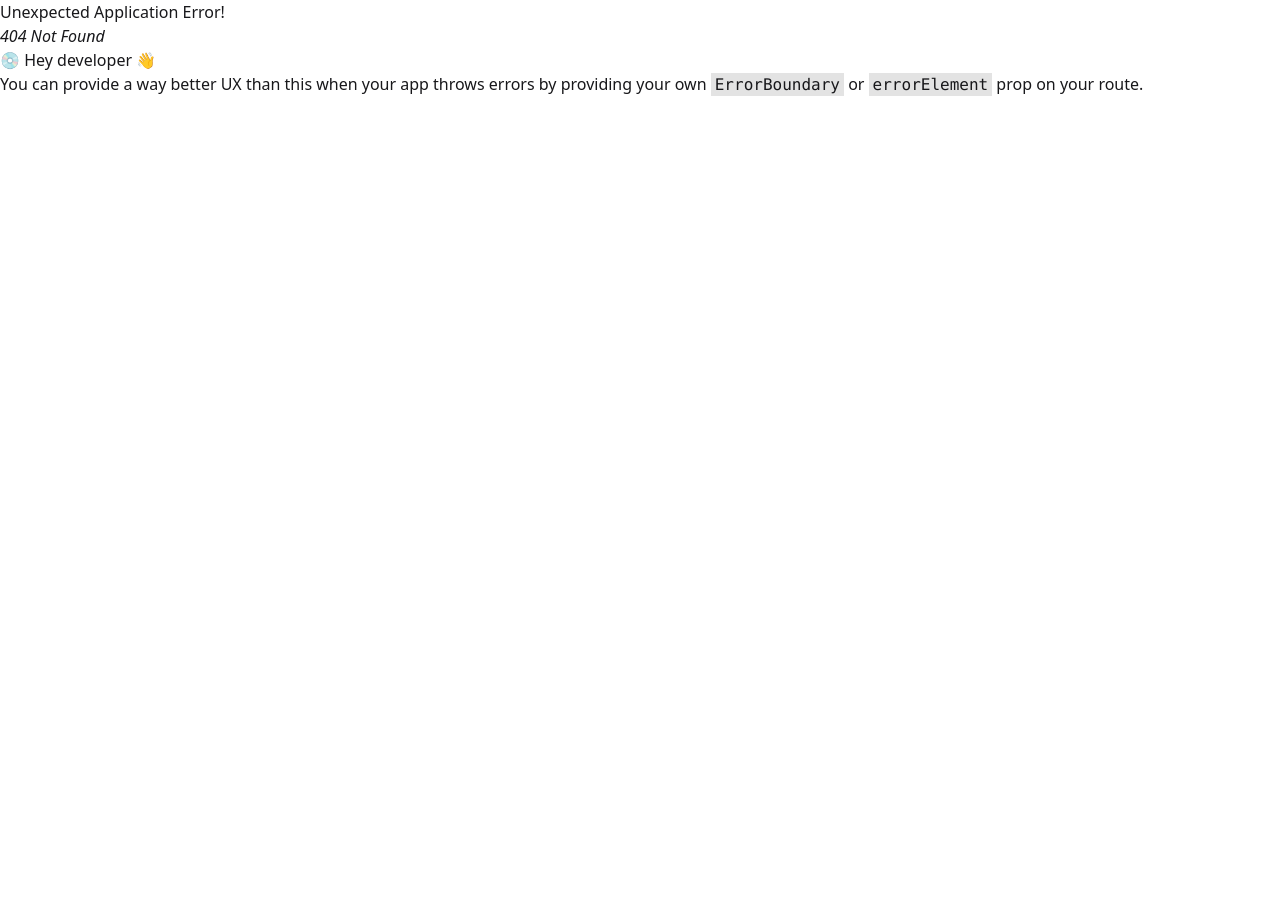
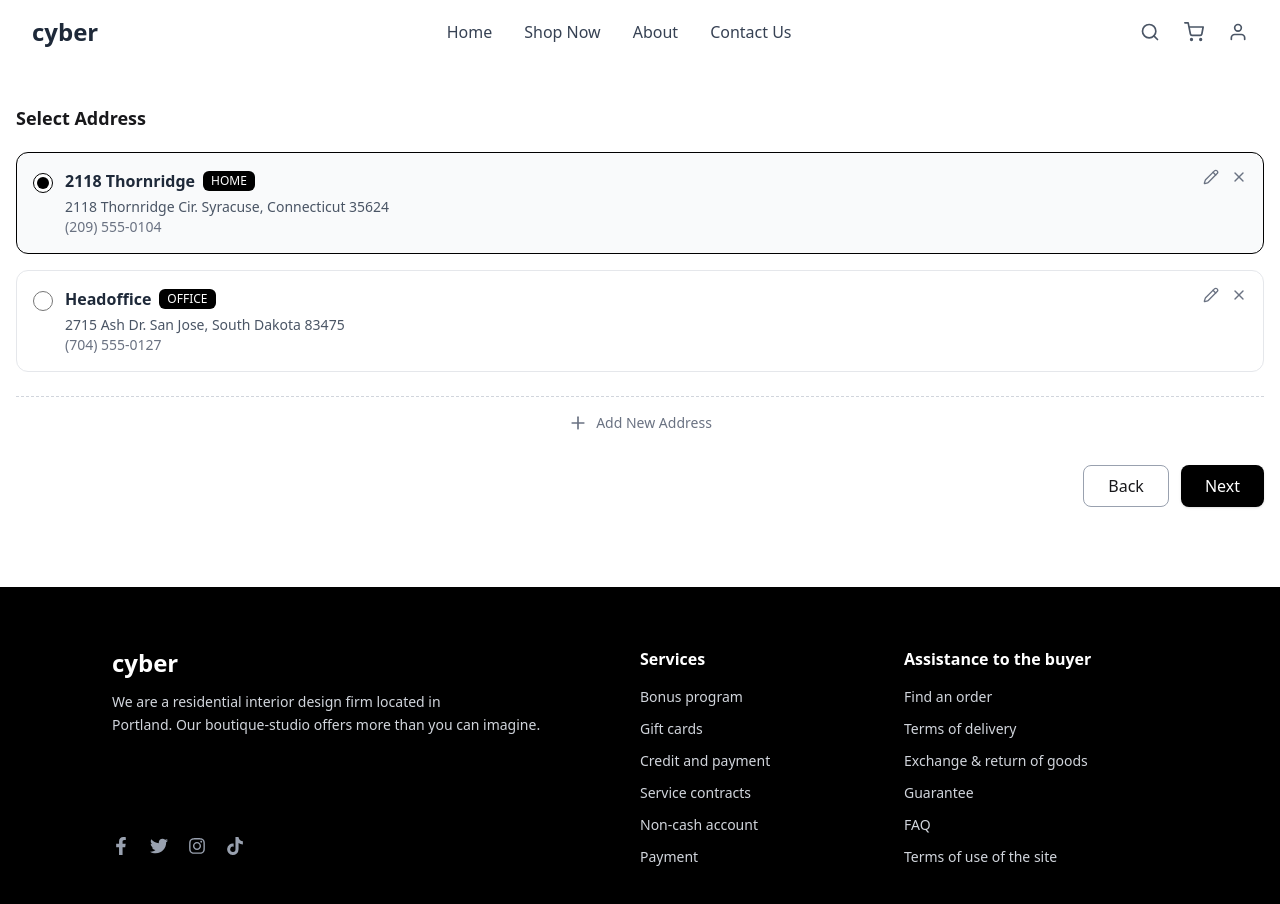
Before and after one commit to SabbirHossainEvan/cyber, a React (Vite) app: page /checkout in a window 1280 px wide. Before the commit this address had no page. Shown: the top 904 px of the page. Before the commit the page ends 800 px from the top, so only its background shows below. Built offline with nearby package versions, Linux system fonts and the light colour scheme.

Commit message:
checkout section

```diff
--- /dev/null
+++ b/src/components/AddressSelection.jsx
@@ -0,0 +1,155 @@
+import React, { useState } from "react";
+import { motion, AnimatePresence } from "framer-motion";
+import { Pencil, X, Plus } from "lucide-react";
+
+const AddressSelection = () => {
+  const [addresses, setAddresses] = useState([
+    {
+      id: 1,
+      title: "2118 Thornridge",
+      label: "HOME",
+      address: "2118 Thornridge Cir. Syracuse, Connecticut 35624",
+      phone: "(209) 555-0104",
+    },
+    {
+      id: 2,
+      title: "Headoffice",
+      label: "OFFICE",
+      address: "2715 Ash Dr. San Jose, South Dakota 83475",
+      phone: "(704) 555-0127",
+    },
+  ]);
+
+  const [selectedId, setSelectedId] = useState(1);
+
+  const handleDelete = (id) => {
+    setAddresses(addresses.filter((a) => a.id !== id));
+  };
+
+  const handleAddNew = () => {
+    const newAddress = {
+      id: Date.now(),
+      title: "New Address",
+      label: "OTHER",
+      address: "Enter address details...",
+      phone: "(000) 000-0000",
+    };
+    setAddresses([...addresses, newAddress]);
+    setSelectedId(newAddress.id);
+  };
+
+  return (
+    <motion.div
+      className="max-w-7xl mx-auto px-4 bg-white rounded-2xl "
+      initial={{ opacity: 0, y: 40 }}
+      animate={{ opacity: 1, y: 0 }}
+      transition={{ duration: 0.6 }}
+    >
+      {/* Step Header */}
+      <div className="flex items-center justify-center space-x-10 mb-8">
+        <div className="flex flex-col items-center">
+          <div className="flex items-center space-x-2 text-black font-medium ">
+            <span className="w-6 h-6 flex items-center justify-center rounded-full bg-black text-white text-sm">
+              1
+            </span>
+            <span>Address</span>
+          </div>
+        </div>
+
+        <div className="flex flex-col items-center text-gray-400">
+          <div className="flex items-center space-x-2">
+            <span className="w-6 h-6 flex items-center justify-center rounded-full border border-gray-300 text-sm">
+              2
+            </span>
+            <span>Shipping</span>
+          </div>
+        </div>
+
+        <div className="flex flex-col items-center text-gray-400">
+          <div className="flex items-center space-x-2">
+            <span className="w-6 h-6 flex items-center justify-center rounded-full border border-gray-300 text-sm">
+              3
+            </span>
+            <span>Payment</span>
+          </div>
+        </div>
+      </div>
+
+      {/* Select Address */}
+      <h3 className="text-lg font-semibold mb-5 mt-20">Select Address</h3>
+
+      <AnimatePresence>
+        {addresses.map((address) => (
+          <motion.div
+            key={address.id}
+            layout
+            initial={{ opacity: 0, y: 15 }}
+            animate={{ opacity: 1, y: 0 }}
+            exit={{ opacity: 0, y: -10 }}
+            whileHover={{ scale: 1.01 }}
+            className={`flex justify-between items-start p-4 mb-4 rounded-xl border transition-all ${
+              selectedId === address.id
+                ? "border-black bg-gray-50"
+                : "border-gray-200"
+            }`}
+          >
+            <div className="flex items-start gap-3">
+              <input
+                type="radio"
+                checked={selectedId === address.id}
+                onChange={() => setSelectedId(address.id)}
+                className="mt-1 cursor-pointer accent-black w-5 h-5"
+              />
+              <div>
+                <div className="flex items-center gap-2">
+                  <h4 className="font-semibold text-gray-800">
+                    {address.title}
+                  </h4>
+                  <span className="text-xs bg-black text-white px-2 py-0.5 rounded-md">
+                    {address.label}
+                  </span>
+                </div>
+                <p className="text-sm text-gray-600 mt-1">{address.address}</p>
+                <p className="text-sm text-gray-500">{address.phone}</p>
+              </div>
+            </div>
+
+            <div className="flex gap-3 items-center">
+              <Pencil className="w-4 h-4 text-gray-500 hover:text-black cursor-pointer" />
+              <X
+                className="w-4 h-4 text-gray-500 hover:text-red-500 cursor-pointer"
+                onClick={() => handleDelete(address.id)}
+              />
+            </div>
+          </motion.div>
+        ))}
+      </AnimatePresence>
+
+      {/* Add New Address */}
+      <motion.div
+        className="flex justify-center items-center mt-6 border-t border-dashed border-gray-300 pt-4 cursor-pointer hover:text-black text-gray-500"
+        whileHover={{ scale: 1.05 }}
+        onClick={handleAddNew}
+      >
+        <Plus className="w-5 h-5 mr-2" />
+        <span className="text-sm font-medium">Add New Address</span>
+      </motion.div>
+
+      {/* Buttons */}
+      <div className="flex justify-end gap-3 mt-8 mb-20">
+        <button className="border border-gray-400 px-6 py-2 rounded-lg hover:bg-gray-100 transition-all">
+          Back
+        </button>
+        <motion.button
+          whileHover={{ scale: 1.03 }}
+          whileTap={{ scale: 0.97 }}
+          className="bg-black text-white px-6 py-2 rounded-lg shadow hover:shadow-md transition-all"
+        >
+          Next
+        </motion.button>
+      </div>
+    </motion.div>
+  );
+};
+
+export default AddressSelection;
--- a/src/components/ShopingCart/OrderSummary.jsx
+++ b/src/components/ShopingCart/OrderSummary.jsx
@@ -1,5 +1,6 @@
 import React, { useState } from "react";
 import { motion } from "framer-motion";
+import { Link } from "react-router";
 
 const OrderSummary = () => {
     const [promoCode, setPromoCode] = useState("");
@@ -111,6 +112,7 @@ const OrderSummary = () => {
             </motion.div>
 
             {/* Checkout Button */}
+            <Link to="/checkout">
                 <motion.button
                     whileHover={{ scale: 1.03 }}
                     whileTap={{ scale: 0.97 }}
@@ -118,6 +120,7 @@ const OrderSummary = () => {
                 >
                     Checkout
                 </motion.button>
+            </Link>
         </motion.div>
     );
 };
--- a/src/pages/Checkout.jsx
+++ b/src/pages/Checkout.jsx
@@ -1,11 +1,19 @@
-import React from 'react';
+import React from "react";
+import Navbar from "../components/NavBar";
+import AddressSelection from "../components/AddressSelection";
+import Footer from "../components/Footer";
 
 const Checkout = () => {
-    return (
-        <div>
-            <h1>Checkout</h1>
-        </div>
-    );
+  return (
+    <>
+      <Navbar />
+      <section>
+              <AddressSelection />
+      </section>
+
+      <Footer></Footer>
+    </>
+  );
 };
 
 export default Checkout;
```
Also changed, not shown: src/routes/router.jsx (+6 -1 lines). Lines whose indentation alone changed are shown as unchanged.
